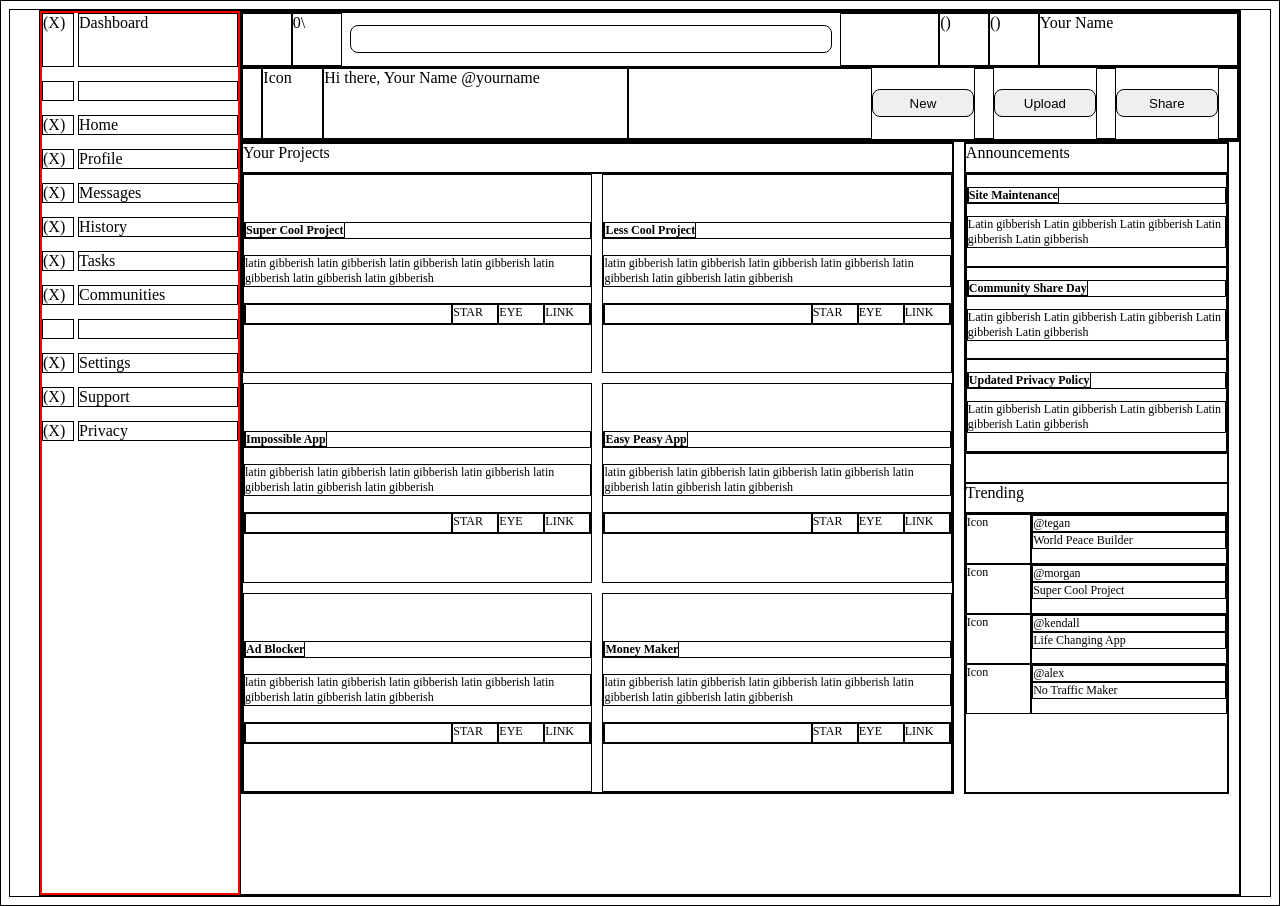
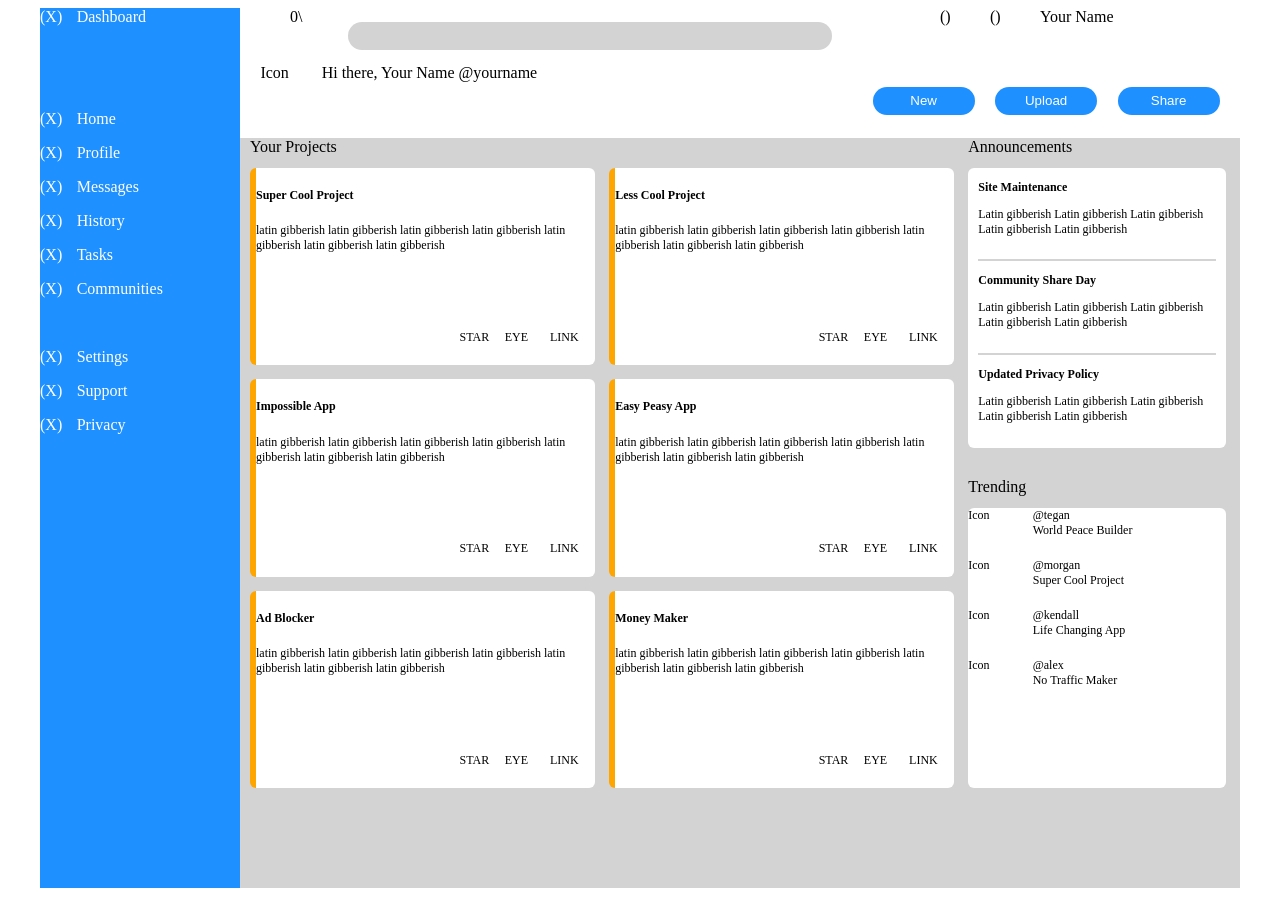
Before and after one commit to waltvenditti/admin-dashboard, a plain HTML site: page index.html in a window 1280 px wide. Drawn offline with Linux system fonts and the light colour scheme.

Commit message:
styling in progress

```diff
--- a/style.css
+++ b/style.css
@@ -1,6 +1,3 @@
-* {
-  border: 1px solid black;
-}
 
 .main {
   display: grid;
@@ -13,7 +10,8 @@
 .sidebar {
   width: auto;
   height: 880px;
-  border: 2px solid red;
+  background-color: dodgerblue;
+  color: white;
   grid-row: 1 / -1;
   display: grid;
   grid-template-columns: 1fr 5fr;
@@ -37,10 +35,12 @@
 }
 
 .navbarUpper input[type=search] {
-  border-radius: 8px;
+  border-radius: 20px;
   height: 28px;
   align-self: center;
   margin: 0 8px;
+  background-color: lightgrey;
+  border: 0;
 }
 
 .navbarLower {
@@ -51,18 +51,23 @@
 .navbarLower button {
   height: 28px;
   align-self: center;
-  border-radius: 8px;
+  border-radius: 20px;
+  background-color: dodgerblue;
+  color: white;
+  border: 0;
 }
 
 .content {
   display: grid;
   grid-template-columns: 5fr 2fr;
+  background-color: lightgrey;
 }
 
 .mainCards {
   display: grid;
   grid-template-rows: 30px auto;
   max-height: 650px;
+  margin-left: 10px;
 }
 
 .sideCards {
@@ -70,21 +75,25 @@
   display: grid;
   grid-template-rows: 30px 2fr 30px 30px 2fr;
   max-height: 650px;
-  margin: 0 10px;
+  margin: 0 14px;
 }
 
 .mainCardItems {
   display: grid;
   grid-template-columns: repeat(2, 1fr);
   grid-template-rows: repeat(3, 1fr);
-  gap: 10px;
+  gap: 14px;
   font-size: 12px;
 }
 
 .indivCard {
-  display: flex;
-  flex-direction: column;
-  justify-content: center;
+  padding-top: 20px;
+  background-color: white;
+  border-left: 6px solid orange;
+  border-radius: 6px;
+  display: grid;
+  grid-template-columns: 1fr;
+  grid-template-rows: 1fr 3fr 1fr;
 }
 
 .indivCard p {
@@ -102,6 +111,16 @@
   display: grid;
   grid-template-rows: repeat(3, 1fr);
   font-size: 12px;
+  background-color: white;
+  border-radius: 6px;
+  padding: 0 10px;
+}
+
+.announcementItems div {
+  border-bottom: 2px solid lightgrey;
+}
+.announcementItems div:last-child {
+  border-bottom: 0;
 }
 
 .trendingItems {
@@ -109,6 +128,8 @@
   grid-template-columns: 1fr 3fr;
   grid-template-rows: repeat(4, 50px);
   font-size: 12px;
+  background-color: white;
+  border-radius: 6px;
 }
 
 .trendingItems p {
```
